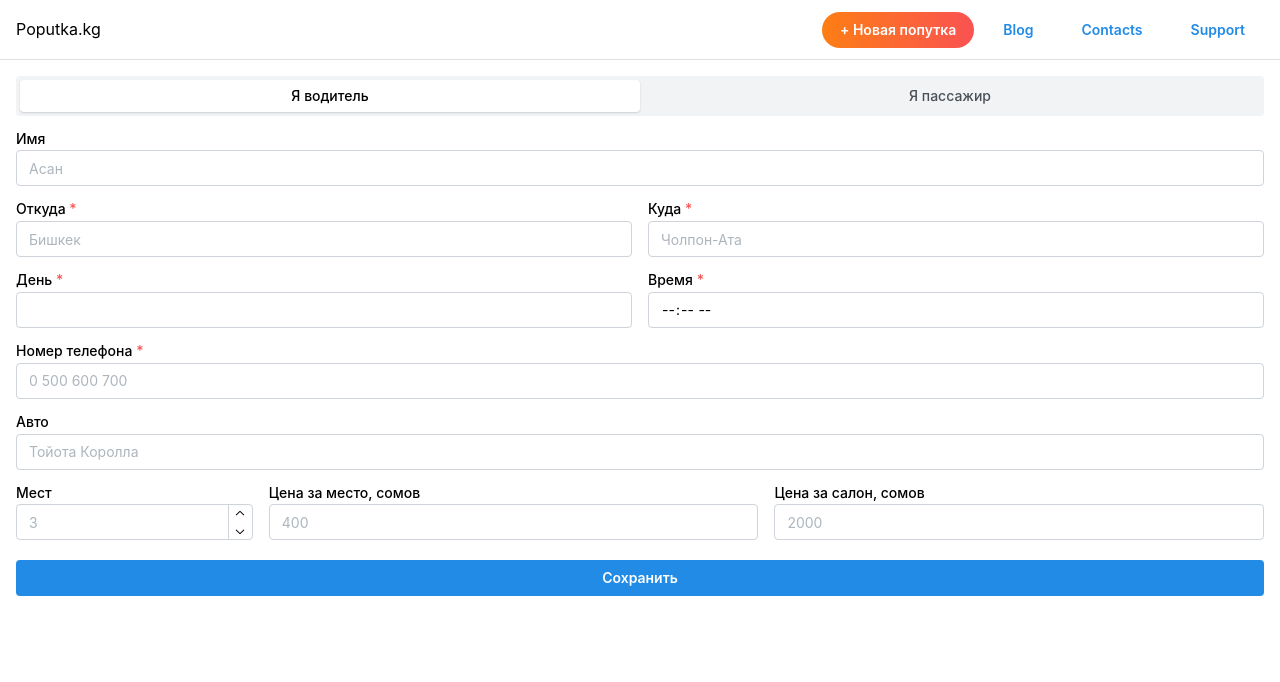
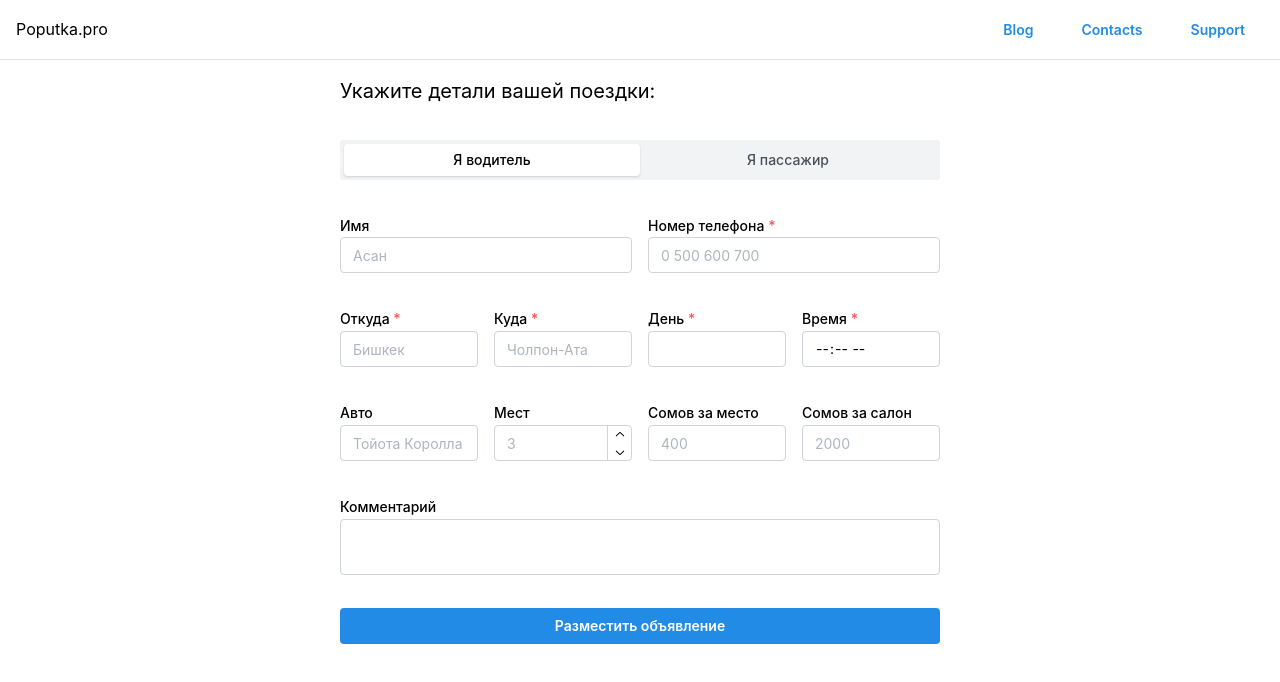
Before and after one commit to bakai-taalaibek/carpool, a Next.js app in the folder client/: page /new in a window 1280 px wide. Shown: the top 682 px of the page. Built offline with nearby package versions, Linux system fonts and the light colour scheme.

Commit message:
Restyle new ride for page instead of modal

```diff
--- a/client/app/appShellLayout.tsx
+++ b/client/app/appShellLayout.tsx
@@ -5,6 +5,7 @@ import { AppShell, Group, Burger, Text, Button } from "@mantine/core";
 import "@mantine/dates/styles.css";
 import { useDisclosure } from "@mantine/hooks";
 import Link from "next/link";
+import { usePathname } from "next/navigation";
 
 export const metadata = {
   title: "Mantine Next.js template",
@@ -13,6 +14,7 @@ export const metadata = {
 
 export default function AppShellLayout({ children }: { children: any }) {
   const [isSidebarOpened, { toggle: toggleSidebar }] = useDisclosure();
+  const pathname = usePathname();
 
   return (
     <AppShell
@@ -33,8 +35,9 @@ export default function AppShellLayout({ children }: { children: any }) {
             size="sm"
           />
           <Group justify="space-between" style={{ flex: 1 }}>
-            <Text>Poputka.kg</Text>
+            <Text>Poputka.pro</Text>
             <Group gap="10px" visibleFrom="sm">
+              {pathname !== "/new" && (
                 <Button
                   component={Link}
                   href="/new"
@@ -44,6 +47,7 @@ export default function AppShellLayout({ children }: { children: any }) {
                 >
                   + Новая попутка
                 </Button>
+              )}
               <Button variant="subtle" radius="xl">
                 Blog
               </Button>
--- a/client/app/layout.tsx
+++ b/client/app/layout.tsx
@@ -6,8 +6,7 @@ import "@mantine/dates/styles.css";
 import AppShellLayout from "./appShellLayout";
 
 export const metadata = {
-  title: "Mantine Next.js template",
-  description: "I am using Mantine with Next.js!",
+  title: "Poputka.pro",
 };
 
 export default function RootLayout({ children }: { children: any }) {
--- a/client/app/new/page.tsx
+++ b/client/app/new/page.tsx
@@ -1,24 +1,31 @@
 "use client";
 import {
   Button,
+  Fieldset,
   Grid,
   GridCol,
   Group,
   NumberInput,
   SegmentedControl,
   Stack,
+  Textarea,
   TextInput,
+  Text,
+  Title,
+  SimpleGrid,
 } from "@mantine/core";
 import { DatePickerInput, TimeInput } from "@mantine/dates";
 import { useState } from "react";
 
-const NewPage = () => {
+export default function NewPage() {
   const [role, setRole] = useState<string>("driver");
 
   return (
-    <Stack gap="10px">
+    <Stack maw="600px" mx="auto" gap="33px">
+      <Text fz={{ base: "16px", xs: "18px", sm: "20px" }}>
+        Укажите детали вашей поездки:
+      </Text>
       <SegmentedControl
-        fullWidth
         value={role}
         onChange={(role) => setRole(role)}
         data={[
@@ -26,45 +33,41 @@ const NewPage = () => {
           { label: "Я пассажир", value: "passenger" },
         ]}
       />
-      <TextInput label="Имя" placeholder="Асан" />
-      <Group grow>
+      <SimpleGrid cols={{ base: 1, xs: 2 }}>
+        <TextInput label="Имя" placeholder="Асан" />
+        <TextInput
+          label="Номер телефона"
+          placeholder="0 500 600 700"
+          required
+        />
+      </SimpleGrid>
+
+      <SimpleGrid cols={{ base: 1, xs: 4 }}>
         <TextInput label="Откуда" placeholder="Бишкек" required />
         <TextInput label="Куда" placeholder="Чолпон-Ата" required />
-      </Group>
-      <Group grow>
         <DatePickerInput label="День" required />
         <TimeInput label="Время" placeholder="Укажите время" required />
-      </Group>
-      <TextInput label="Номер телефона" placeholder="0 500 600 700" required />
+      </SimpleGrid>
       {role === "driver" && (
-        <TextInput label="Авто" placeholder="Тойота Королла" />
-      )}
-      {role === "driver" && (
-        <Grid>
-          <GridCol span={2.4}>
+        <>
+          <SimpleGrid cols={{ base: 1, xs: 4 }}>
+            <TextInput label="Авто" placeholder="Тойота Королла" />
             <NumberInput label="Мест" placeholder="3" />
-          </GridCol>
-          <GridCol span={4.8}>
             <NumberInput
-              label="Цена за место, cомов"
+              label="Сомов за место"
               placeholder="400"
               hideControls
             />
-          </GridCol>
-          <GridCol span={4.8}>
             <NumberInput
-              label="Цена за салон, сомов"
+              label="Сомов за салон"
               placeholder="2000"
               hideControls
             />
-          </GridCol>
-        </Grid>
+          </SimpleGrid>
+        </>
       )}
-
-      {/* <TextInput label="Комментарий" /> */}
-      <Button mt="10px">Сохранить</Button>
+      <Textarea label="Комментарий" />
+      <Button>Разместить объявление</Button>
     </Stack>
   );
-};
-
-export default NewPage;
+}
```
Lines whose indentation alone changed are shown as unchanged.
